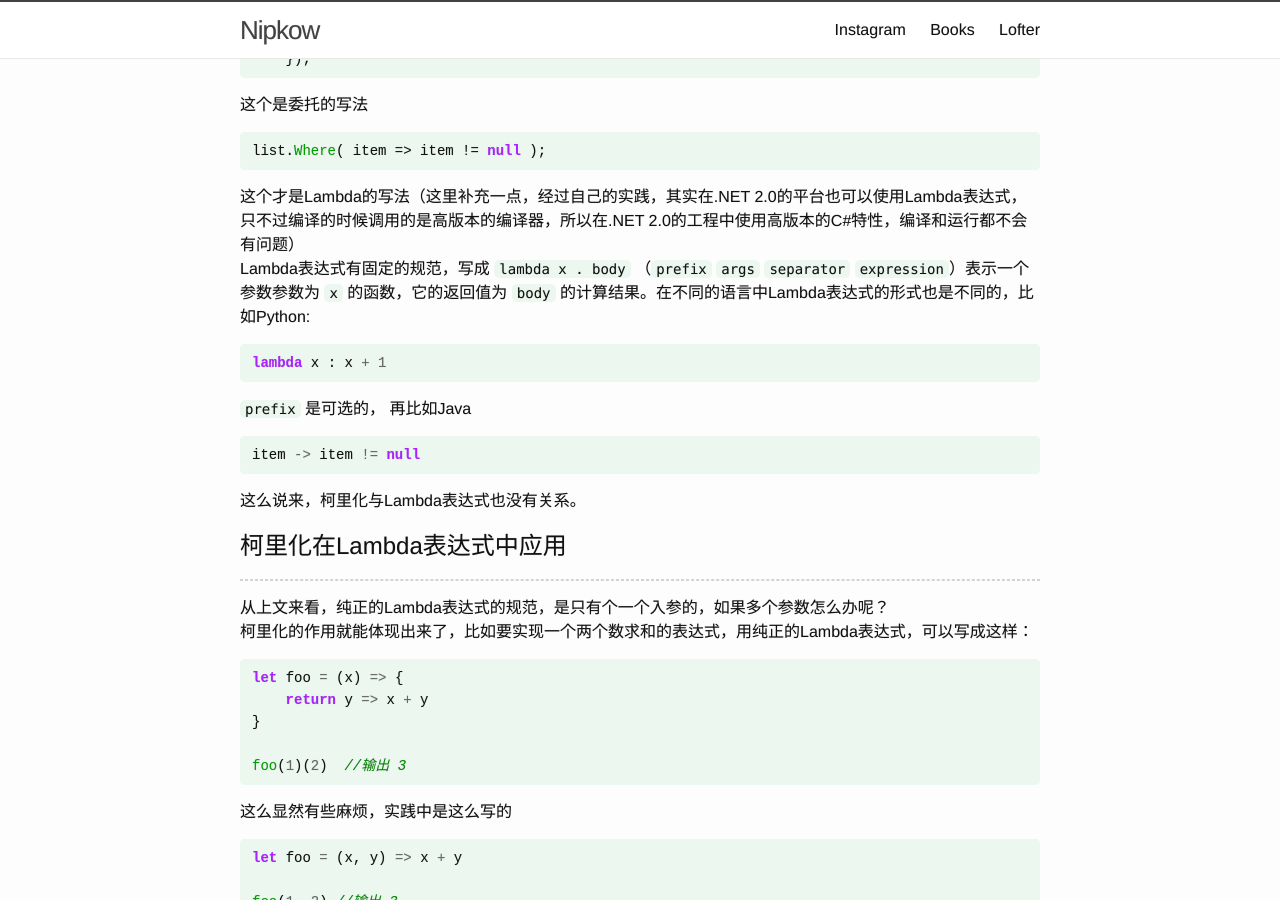
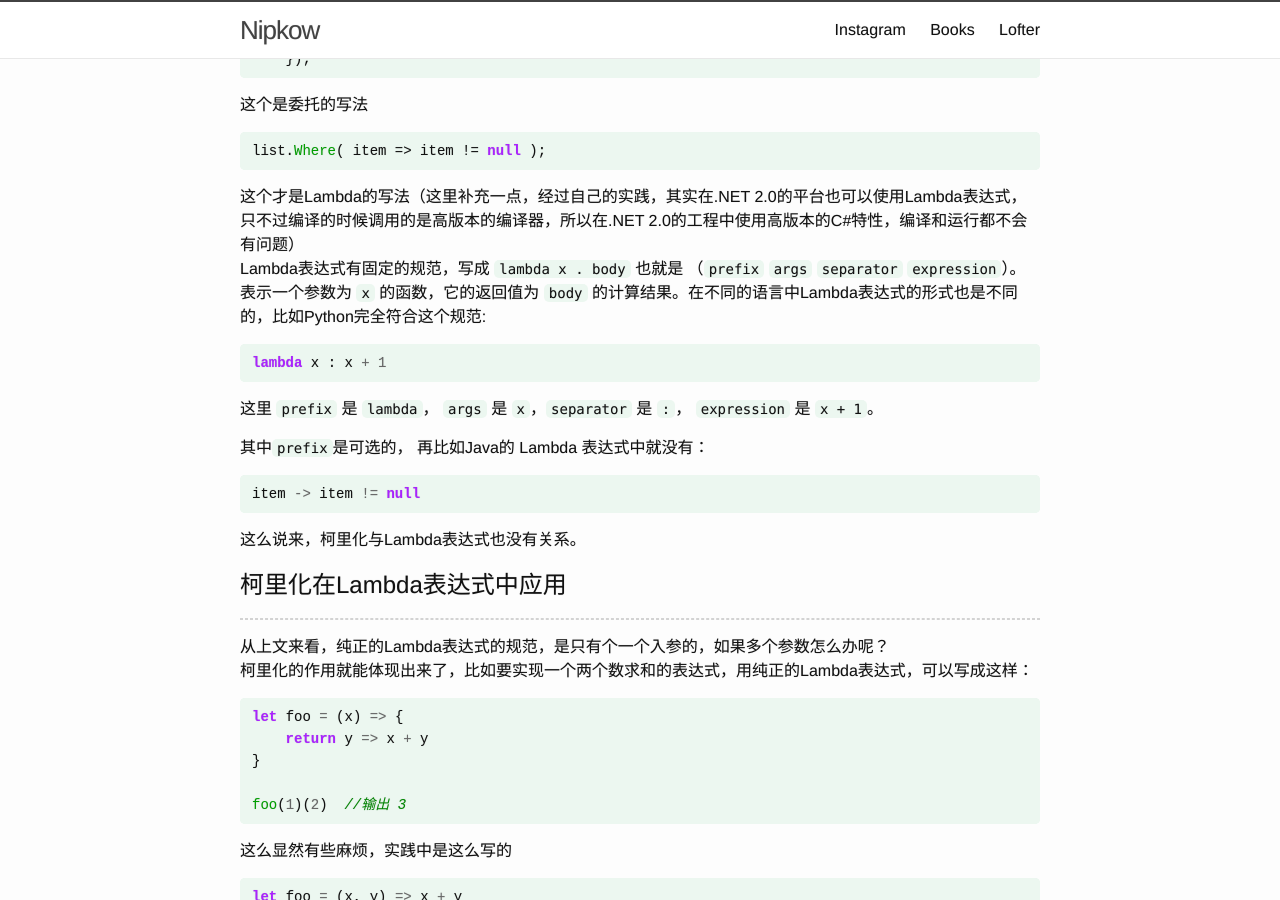
Before and after one commit to ettingshausen/ettingshausen.github.io, a Jekyll site: the page built from _posts/2017-11-15-currying.md, in a window 1280 px wide and 900 px high, scrolled down 3072 px. Built offline with Jekyll 4.4.1, drawn with Linux system fonts in a browser that asks for light colours; formulas are drawn with MathJax 3; comment, search, counter and statistics services are not loaded.

Commit message:
patch lambda expression

````diff
--- a/_posts/2017-11-15-currying.md
+++ b/_posts/2017-11-15-currying.md
@@ -123,12 +123,14 @@ list.Where( delegate( object item ) {
 list.Where( item => item != null );
 ```
 这个才是Lambda的写法（这里补充一点，经过自己的实践，其实在.NET 2.0的平台也可以使用Lambda表达式，只不过编译的时候调用的是高版本的编译器，所以在.NET 2.0的工程中使用高版本的C#特性，编译和运行都不会有问题）
-Lambda表达式有固定的规范，写成 `lambda x . body` （`prefix` `args` `separator` `expression`）表示一个参数参数为 `x` 的函数，它的返回值为 `body` 的计算结果。在不同的语言中Lambda表达式的形式也是不同的，比如Python:
+Lambda表达式有固定的规范，写成 `lambda x . body` 也就是 （`prefix` `args` `separator` `expression`）。表示一个参数为 `x` 的函数，它的返回值为 `body` 的计算结果。在不同的语言中Lambda表达式的形式也是不同的，比如Python完全符合这个规范:
 
 ```python
 lambda x : x + 1
 ```
-`prefix` 是可选的， 再比如Java
+这里 `prefix` 是 `lambda`， `args` 是 `x`，`separator` 是 `:`， `expression` 是 `x + 1`。
+
+其中`prefix`是可选的， 再比如Java的 Lambda 表达式中就没有：
 ```java
 item -> item != null
 ```
````
